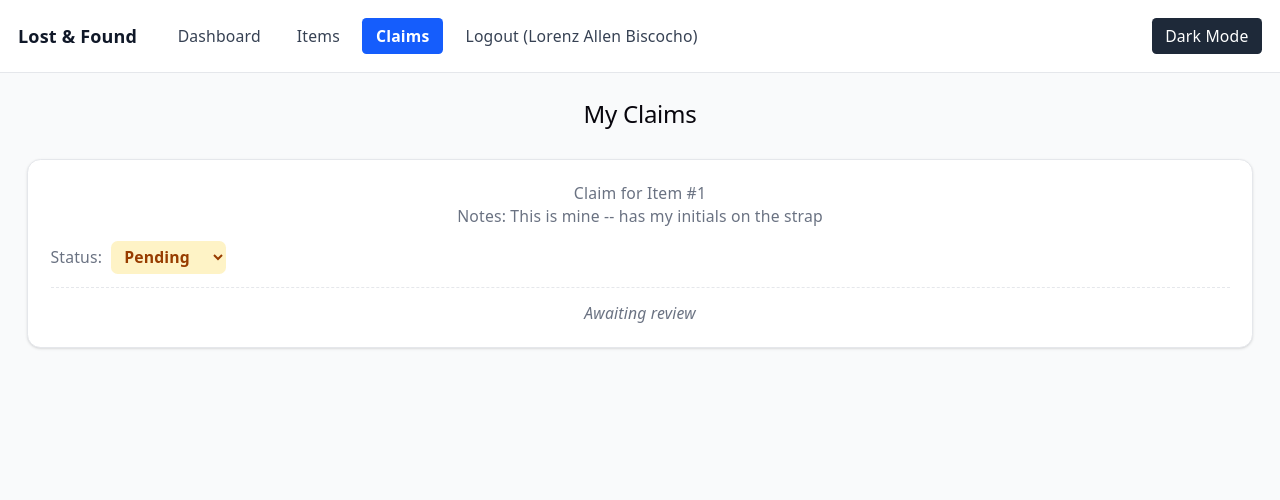
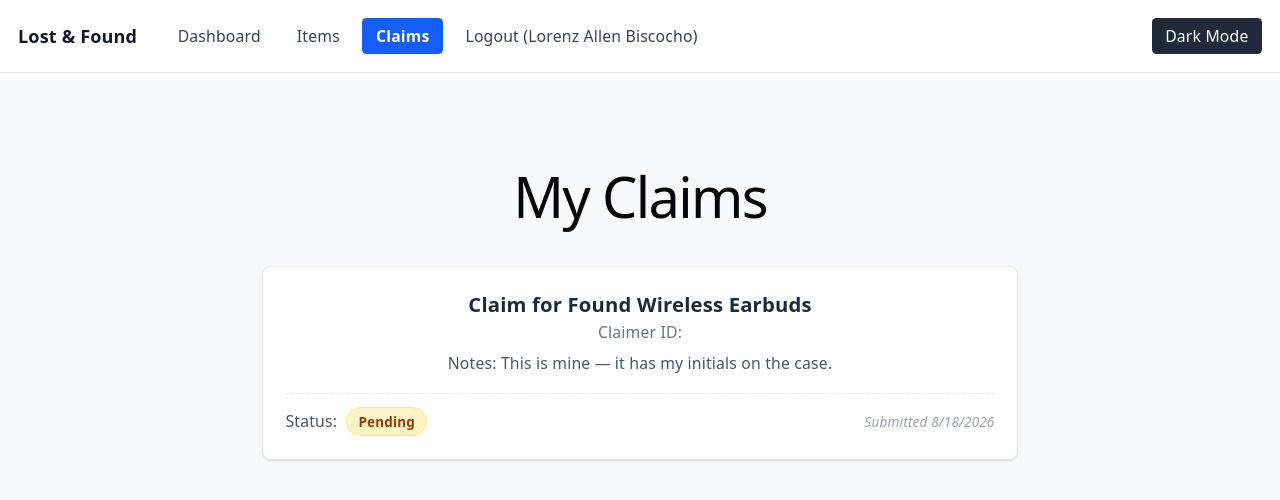
Before and after one commit to LorenzAllen26/LorenzAllen26-itelect4-project-IT4B-Main2, a React (Vite) app: page /claims in a window 1280 px wide. Shown: the top 500 px of the page. Built offline with nearby package versions, Linux system fonts and the light colour scheme; data requests are answered from the project's data file.

Commit message:
Complete GT3 Part 1 requirements and styling updates

```diff
--- /dev/null
+++ b/db.json
@@ -0,0 +1,32 @@
+{
+  "items": [
+    {
+      "id": "1",
+      "name": "Found Wireless Earbuds",
+      "category": "Electronics",
+      "status": "Unclaimed"
+    },
+    {
+      "id": "2",
+      "name": "Blue Water Bottle",
+      "category": "Personal Accessories",
+      "status": "Claimed"
+    },
+    {
+      "id": "3",
+      "name": "Student ID Card",
+      "category": "Documents",
+      "status": "Unclaimed"
+    }
+  ],
+  "claims": [
+    {
+      "id": "1",
+      "itemId": "1",
+      "claimedBy": "lorenzallen26",
+      "notes": "This is mine — it has my initials on the case.",
+      "submittedAt": "2026-08-18T09:00:00.000Z",
+      "status": "Pending"
+    }
+  ]
+}
--- a/package.json
+++ b/package.json
@@ -31,7 +31,7 @@
     "eslint-plugin-react-hooks": "^7.1.1",
     "eslint-plugin-react-refresh": "^0.5.3",
     "globals": "^17.7.0",
-    "json-server": "^1.0.0-beta.15",
+    "json-server": "^0.17.4",
     "typescript": "~6.0.2",
     "typescript-eslint": "^8.62.0",
     "vite": "^8.1.1"
--- a/src/api/client.ts
+++ b/src/api/client.ts
@@ -1,15 +1,30 @@
+import type { ClaimStatus } from "../types/index";
+
 export interface Item {
   id: string;
   name: string;
   category: string;
   status: string;
+  description?: string;
+  locationFound?: string;
+  dateFound?: string;
 }
 
 export type NewItem = Omit<Item, "id">;
 
+export interface ClaimRecord {
+  id: string;
+  itemId: string;
+  userId: string;
+  status: ClaimStatus;
+  notes: string;
+  submittedAt: string;
+}
+
 const BASE_URL = "http://localhost:3001";
 
 export const api = {
+  // Items API Methods
   getItems: async (): Promise<Item[]> => {
     const res = await fetch(`${BASE_URL}/items`);
     if (!res.ok) throw new Error("Failed to fetch items");
@@ -22,13 +37,25 @@ export const api = {
     return res.json();
   },
 
-  createItem: async (newItem: NewItem): Promise<Item> => {
+  createItem: async (item: NewItem): Promise<Item> => {
     const res = await fetch(`${BASE_URL}/items`, {
       method: "POST",
       headers: { "Content-Type": "application/json" },
-      body: JSON.stringify(newItem),
+      body: JSON.stringify(item),
     });
     if (!res.ok) throw new Error("Failed to create item");
     return res.json();
   },
+
+  // Claims API Methods
+  getClaims: async (): Promise<ClaimRecord[]> => {
+    const res = await fetch(`${BASE_URL}/claims`);
+    if (!res.ok) throw new Error("Failed to fetch claims");
+    const data = await res.json();
+
+    return data.map((claim: any) => ({
+      ...claim,
+      submittedAt: claim.submittedAt || claim.createdAt || new Date().toISOString(),
+    }));
+  },
 };
--- a/src/components/ClaimBadge.tsx
+++ b/src/components/ClaimBadge.tsx
@@ -1,59 +1,25 @@
-// src/components/ClaimBadge.tsx
-import type { Claim } from "../types/index";
-import { ClaimStatus } from "../types/index";
+import type { ClaimStatus } from "../types/index";
 
 interface ClaimBadgeProps {
-  claim: Claim;
-  onStatusChange?: (claimId: number, status: ClaimStatus) => void;
-  children?: React.ReactNode;
+  status: ClaimStatus | string;
 }
 
-const statusStyles: Record<ClaimStatus, string> = {
-  [ClaimStatus.Pending]:
-    "bg-amber-100 text-amber-800 dark:bg-amber-900/40 dark:text-amber-300",
-  [ClaimStatus.Approved]:
-    "bg-green-100 text-green-800 dark:bg-green-900/40 dark:text-green-300",
-  [ClaimStatus.Rejected]:
-    "bg-red-100 text-red-800 dark:bg-red-900/40 dark:text-red-300",
-};
-
-const ClaimBadge: React.FC<ClaimBadgeProps> = ({
-  claim,
-  onStatusChange,
-  children,
-}) => {
-  const currentStatus = claim.status ?? ClaimStatus.Pending;
-
-  const handleStatusChange = (e: React.ChangeEvent<HTMLSelectElement>): void => {
-    const nextStatus = e.target.value as ClaimStatus;
-    onStatusChange?.(claim.id, nextStatus);
+export default function ClaimBadge({ status }: ClaimBadgeProps) {
+  const getStatusStyles = () => {
+    switch (status) {
+      case "Approved":
+        return "bg-green-100 text-green-800 border-green-200 dark:bg-green-900/30 dark:text-green-300 dark:border-green-800";
+      case "Rejected":
+        return "bg-red-100 text-red-800 border-red-200 dark:bg-red-900/30 dark:text-red-300 dark:border-red-800";
+      case "Pending":
+      default:
+        return "bg-amber-100 text-amber-800 border-amber-200 dark:bg-amber-900/30 dark:text-amber-300 dark:border-amber-800";
+    }
   };
 
   return (
-    <div className="bg-white dark:bg-gray-800 border border-gray-200 dark:border-gray-700 rounded-xl p-5 shadow-sm">
-      <p className="text-sm text-gray-500 dark:text-gray-400 my-1">
-        Claim for Item #{claim.itemId}
-      </p>
-      <p className="text-sm text-gray-500 dark:text-gray-400 my-1">
-        Notes: {claim.notes}
-      </p>
-      <label className="flex items-center gap-2 mt-3 text-sm text-gray-500 dark:text-gray-400">
-        Status:
-        <select
-          value={currentStatus}
-          onChange={handleStatusChange}
-          className={`rounded-md px-2 py-1 text-sm font-semibold border-0 cursor-pointer ${statusStyles[currentStatus]}`}
-        >
-          <option value={ClaimStatus.Pending}>Pending</option>
-          <option value={ClaimStatus.Approved}>Approved</option>
-          <option value={ClaimStatus.Rejected}>Rejected</option>
-        </select>
-      </label>
-      <div className="mt-3 pt-3 border-t border-dashed border-gray-200 dark:border-gray-700 italic text-sm text-gray-500 dark:text-gray-400">
-        {children}
-      </div>
-    </div>
+    <span className={`px-2.5 py-1 rounded-full text-xs font-semibold border ${getStatusStyles()}`}>
+      {status}
+    </span>
   );
-};
-
-export default ClaimBadge;
+}
--- a/src/data/mockData.ts
+++ b/src/data/mockData.ts
@@ -1,6 +1,5 @@
-// src/data/mockData.ts
-import type { User, Item, Claim } from "../types/index";
-import { Role, ClaimStatus } from "../types/index";
+import type { User, Claim } from "../types/index";
+import { Role } from "../types/index";
 
 export const student: User = {
   id: 1,
@@ -10,25 +9,13 @@ export const student: User = {
   isActive: true,
 };
 
-export const mockItems: Item[] = [
-  { id: 1, title: "Blue Umbrella", description: "Found near the library entrance", category: "Personal item", location: "Library", reportedBy: student.id },
-  { id: 2, title: "Black Wallet", description: "Found on a bench outside the cafeteria", category: "Personal item", location: "Cafeteria", reportedBy: student.id },
-  { id: 3, title: "Blue Water Bottle", description: "Left behind in Room 204", category: "Drinkware", location: "Room 204", reportedBy: student.id },
-  { id: 4, title: "Red Notebook", description: "Left on a desk in Room 305", category: "School supply", location: "Room 305", reportedBy: student.id },
-  { id: 5, title: "Silver Earphones", description: "Found near the gymnasium entrance", category: "Electronics", location: "Gymnasium", reportedBy: student.id },
-  { id: 6, title: "Green Jacket", description: "Left hanging on a chair in the computer lab", category: "Clothing", location: "Computer Lab", reportedBy: student.id },
-  { id: 7, title: "Calculator", description: "Found under a desk in Room 101", category: "Electronics", location: "Room 101", reportedBy: student.id },
-  { id: 8, title: "Yellow Cap", description: "Found near the parking lot", category: "Clothing", location: "Parking Lot", reportedBy: student.id },
-  { id: 9, title: "Wireless Mouse", description: "Left on a table in the study area", category: "Electronics", location: "Study Area", reportedBy: student.id },
-  { id: 10, title: "Purple Lunch Box", description: "Found beside the cafeteria vending machines", category: "Food container", location: "Cafeteria", reportedBy: student.id },
-  { id: 11, title: "Student ID Card", description: "Found near the main building security desk", category: "Identification", location: "Main Building", reportedBy: student.id },
+export const claims: Claim[] = [
+  {
+    id: 1,
+    itemId: 1,
+    claimedBy: 1,
+    status: "Pending",
+    notes: "This is mine — it has my initials on the case.",
+    submittedAt: new Date("2026-08-18"),
+  },
 ];
-
-export const initialClaim: Claim = {
-  id: 1,
-  itemId: 1,
-  claimedBy: student.id,
-  notes: "This is mine -- has my initials on the strap",
-  submittedAt: new Date(),
-  status: ClaimStatus.Pending,
-};
--- a/src/pages/ClaimsPage.tsx
+++ b/src/pages/ClaimsPage.tsx
@@ -1,27 +1,58 @@
-// src/pages/ClaimsPage.tsx
-import { useState } from "react";
+import { useQuery } from "@tanstack/react-query";
+import { api } from "../api/client";
+import type { ClaimRecord } from "../api/client";
 import ClaimBadge from "../components/ClaimBadge";
-import { initialClaim } from "../data/mockData";
-import type { ClaimStatus } from "../types/index";
 
-function ClaimsPage() {
-  const [claim, setClaim] = useState(initialClaim);
-
-  const handleStatusChange = (_claimId: number, status: ClaimStatus): void => {
-    setClaim((prev) => ({ ...prev, status }));
-  };
+function ClaimCard({ claim }: { claim: ClaimRecord }) {
+  const { data: item, isLoading } = useQuery({
+    queryKey: ["item", claim.itemId],
+    queryFn: () => api.getItemById(claim.itemId),
+  });
 
   return (
-    <div className="flex flex-col gap-5">
-      <h2 className="text-2xl font-bold text-gray-900 dark:text-white">
-        My Claims
-      </h2>
+    <div className="border rounded-lg p-5 shadow-sm my-4 bg-white dark:bg-gray-800 border-gray-200 dark:border-gray-700 max-w-2xl mx-auto">
+      <div className="text-center font-semibold text-lg text-gray-800 dark:text-gray-100">
+        {isLoading ? "Loading item details..." : `Claim for ${item?.name || `Item #${claim.itemId}`}`}
+      </div>
 
-      <ClaimBadge claim={claim} onStatusChange={handleStatusChange}>
-        Awaiting review
-      </ClaimBadge>
+      <p className="text-sm text-center text-gray-500 dark:text-gray-400 mt-1">
+        Claimer ID: <span className="font-medium text-gray-700 dark:text-gray-300">{claim.userId}</span>
+      </p>
+
+      <div className="text-center text-sm text-gray-600 dark:text-gray-300 mt-2">
+        Notes: {claim.notes}
+      </div>
+
+      <div className="flex items-center justify-between border-t border-dashed border-gray-200 dark:border-gray-700 mt-4 pt-3 text-sm">
+        <div className="flex items-center gap-2">
+          <span className="text-gray-600 dark:text-gray-400">Status:</span>
+          <ClaimBadge status={claim.status} />
+        </div>
+        <div className="text-xs text-gray-400 italic">
+          Submitted {new Date(claim.submittedAt).toLocaleDateString()}
+        </div>
+      </div>
     </div>
   );
 }
 
-export default ClaimsPage;
+export default function ClaimsPage() {
+  const { data: claims, isLoading, error } = useQuery<ClaimRecord[]>({
+    queryKey: ["claims"],
+    queryFn: api.getClaims,
+  });
+
+  if (isLoading) return <div className="p-6 text-center">Loading claims...</div>;
+  if (error) return <div className="p-6 text-center text-red-500">Error loading claims.</div>;
+
+  return (
+    <div className="p-6">
+      <h1 className="text-2xl font-bold text-center mb-6">My Claims</h1>
+      {claims && claims.length > 0 ? (
+        claims.map((claim) => <ClaimCard key={claim.id} claim={claim} />)
+      ) : (
+        <div className="text-center text-gray-500">No claims found.</div>
+      )}
+    </div>
+  );
+}
```
Also changed, not shown: src/pages/ItemDetailPage.tsx (+29 -10 lines).
